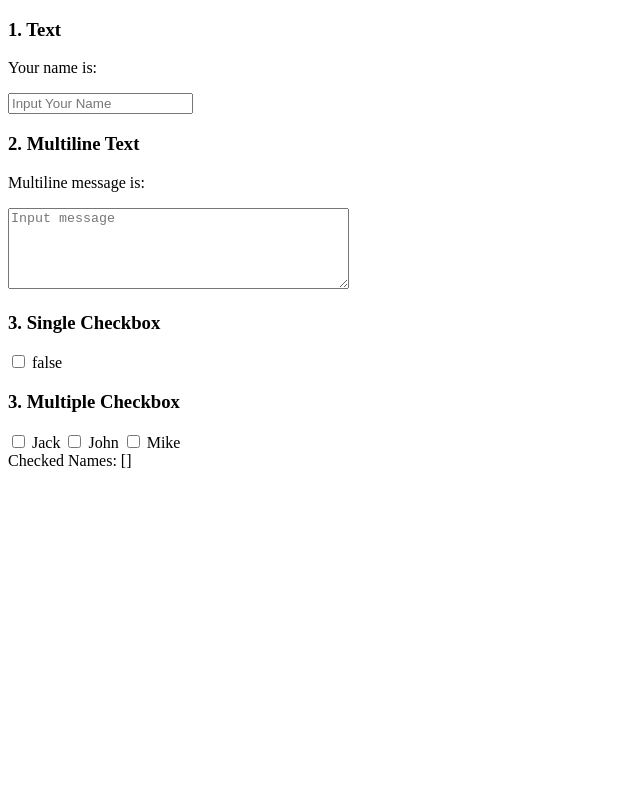
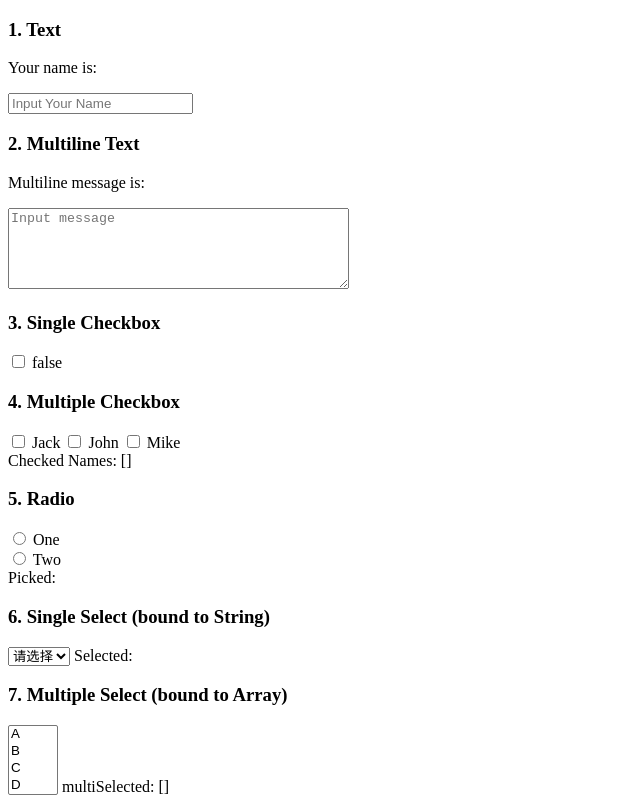
Before and after one commit to xiaochuan1719/vue-learning, a plain HTML site: page simple-chapter/chapter08/index01.html in a window 1280 px wide. Shown: the whole page, without its empty margins (0-640 px from the left). Drawn offline with nearby package versions, Linux system fonts and the light colour scheme.

Commit message:
表单输入提交

```diff
--- a/simple-chapter/chapter08/index01.html
+++ b/simple-chapter/chapter08/index01.html
@@ -40,7 +40,7 @@
     </div>
 
     <div id="example-04">
-        <h3>3. Multiple Checkbox</h3>
+        <h3>4. Multiple Checkbox</h3>
         <input type="checkbox" id="jack" value="Jack" v-model="checkedNames">
         <label for="jack">Jack</label>
         <input type="checkbox" id="john" value="John" v-model="checkedNames">
@@ -51,6 +51,43 @@
         <span>Checked Names: {{ checkedNames }}</span>
     </div>
 
+
+    <div id="example-05">
+        <h3>5. Radio</h3>
+        <input type="radio" id="radio01" value="One" v-model="picked">
+        <label for="radio01">One</label>
+        <br>
+        <input type="radio" id="radio02" value="Two" v-model="picked">
+        <label for="radio02">Two</label>
+        <br>
+        <span>Picked: {{ picked }}</span>
+
+    </div>
+
+    <div id="example-06">
+        <h3>6. Single Select (bound to String)</h3>
+        <select v-model="selected">
+            <option disabled value="">请选择</option>
+            <option>A</option>
+            <option>B</option>
+            <option>C</option>
+            <option>D</option>
+        </select>
+        <span>Selected: {{ selected }}</span>
+    </div>
+
+    <div id="example-07">
+        <h3>7. Multiple Select (bound to Array)</h3>
+        <select v-model="multiSelected" multiple style="width: 50px">
+            <option>A</option>
+            <option>B</option>
+            <option>C</option>
+            <option>D</option>
+        </select>
+        <span>multiSelected: {{ multiSelected }}</span>
+
+    </div>
+
 </div>
 
 <script src="./index01.js"></script>
--- a/simple-chapter/chapter08/index01.js
+++ b/simple-chapter/chapter08/index01.js
@@ -4,6 +4,9 @@ const vm = new Vue({
         nameText: '',
         message: '',
         checked: false,
-        checkedNames: []
+        checkedNames: [],
+        picked: '',
+        selected: '',
+        multiSelected: []
     }
 });
```
Also changed, not shown: 1 other file.
